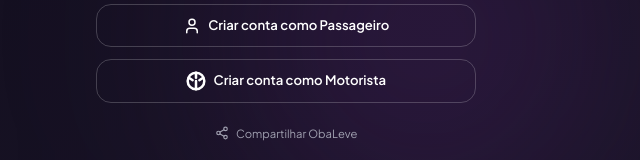
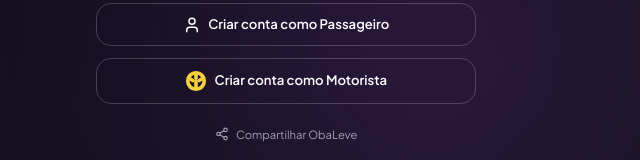
Before and after one commit to izakeobaleva/obaleva-app, a React (Vite) app: page / in a window 1280 px wide. Shown: the part 582-742 px from the top of the page, without its empty margins (354-994 px from the left). Built offline with nearby package versions, Linux system fonts and the light colour scheme.

Commit message:
[dyad] wrote 1 file(s) + extra files edited outside of Dyad

```diff
--- a/src/pages/Login.tsx
+++ b/src/pages/Login.tsx
@@ -180,15 +180,15 @@ export default function Entrar() {
             Criar conta como Passageiro
           </Link>
           <Link to="/register-driver" className="block w-full rounded-2xl font-semibold bg-transparent border border-white/20 text-white hover:bg-white/5 transition-all py-3 text-sm text-center flex items-center justify-center gap-2">
-            <svg viewBox="0 0 24 24" width="20" height="20" fill="none" stroke="currentColor" strokeWidth="3" strokeLinecap="round" strokeLinejoin="round">
+            <svg viewBox="0 0 24 24" width="22" height="22" fill="none" stroke="#F4D03F" strokeWidth="4" strokeLinecap="round" strokeLinejoin="round">
               {/* Aro externo do volante - borda grossa */}
-              <circle cx="12" cy="12" r="10" />
-              {/* 3 raios - um virado para baixo */}
-              <line x1="12" y1="2" x2="12" y2="8" />
-              <line x1="3.5" y1="8" x2="8" y2="11" />
-              <line x1="20.5" y1="8" x2="16" y2="11" />
+              <circle cx="12" cy="12" r="9" />
+              {/* 3 raios */}
+              <line x1="12" y1="3" x2="12" y2="9" />
+              <line x1="4.5" y1="9" x2="8.5" y2="11.5" />
+              <line x1="19.5" y1="9" x2="15.5" y2="11.5" />
               {/* Haste central que desce (ponta virada para baixo) */}
-              <line x1="12" y1="12" x2="12" y2="22" />
+              <line x1="12" y1="12" x2="12" y2="20" />
             </svg>
             Criar conta como Motorista
           </Link>
```
Also changed, not shown: .dyad/screenshot/a4f68fb60c8af97d4947a1820c8bca8d5e088fca.png (added), .dyad/screenshot/b35765b3d33aa7dd0870dff1117cff4014eeeee6.png (deleted).
